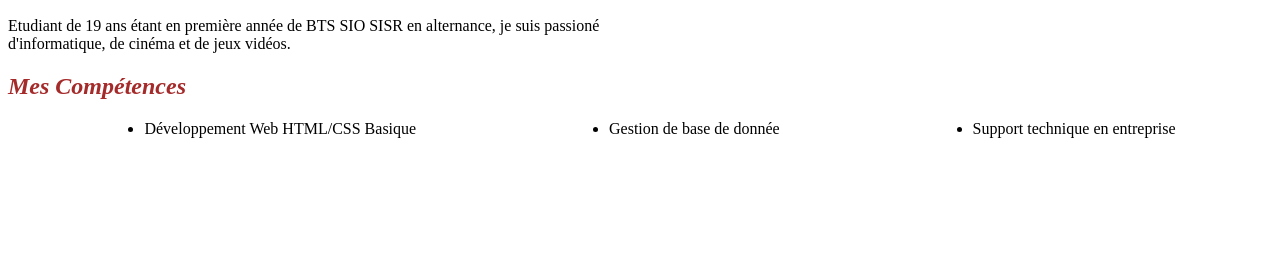
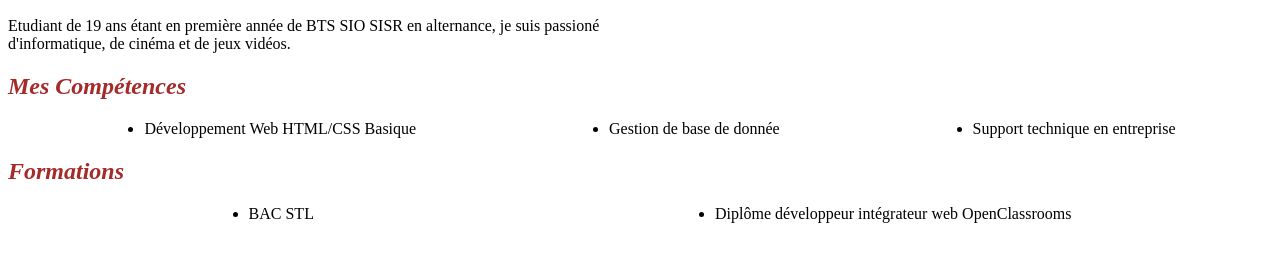
Before and after one commit to NoodlzGH/cv-git, a plain HTML site: page index.html in a window 1280 px wide. Shown: the part 261-522 px from the top of the page. Drawn offline with Linux system fonts and the light colour scheme.

Commit message:
Add the formation part

```diff
--- a/index.html
+++ b/index.html
@@ -18,6 +18,11 @@
             <li>Gestion de base de donnée</li>
             <li>Support technique en entreprise</li>
         </ul>
+        <h2>Formations</h2>
+        <ul>
+            <li>BAC STL</li>
+            <li>Diplôme développeur intégrateur web OpenClassrooms</li>
+        </ul>
 
 
 
```
